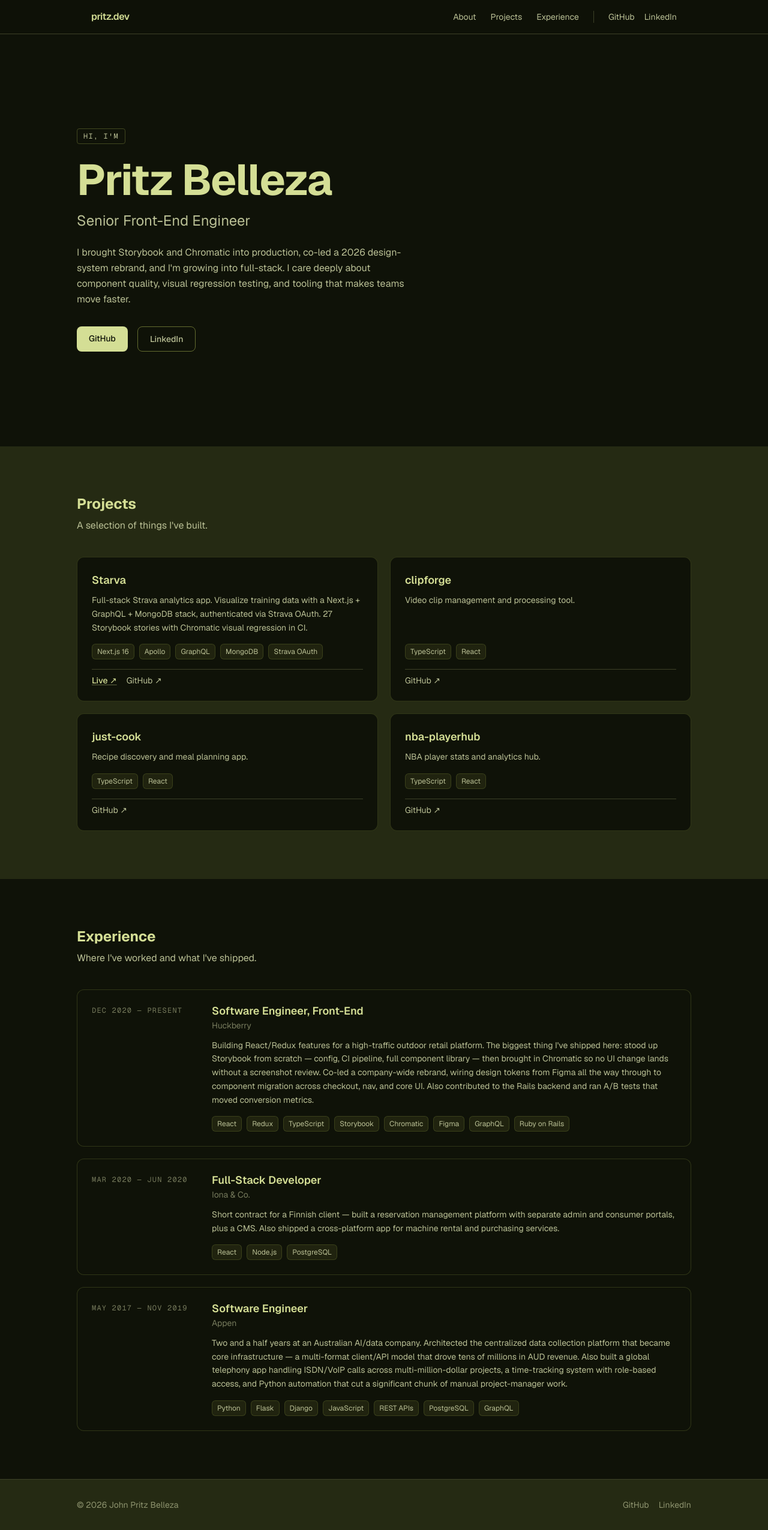
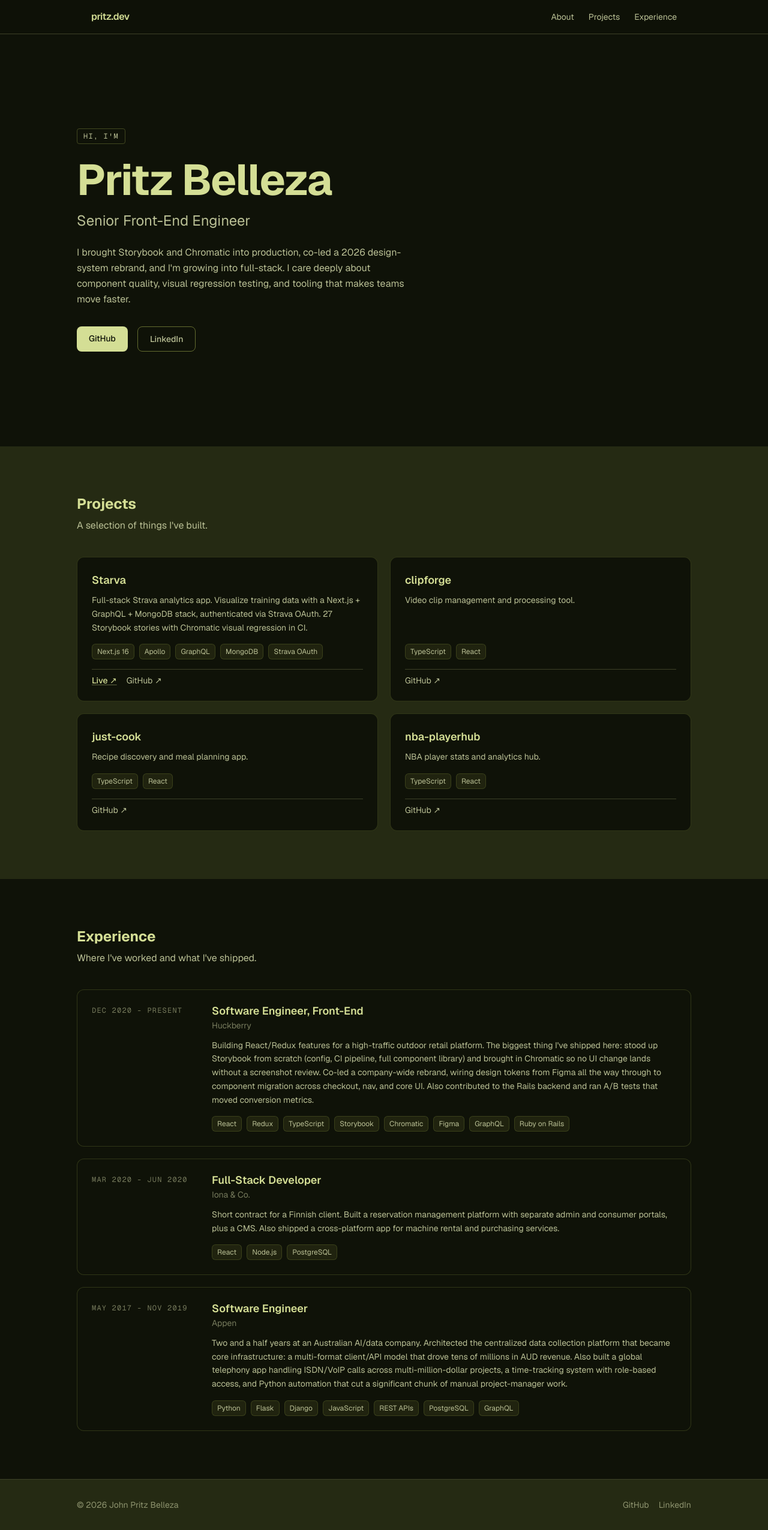
Before and after one commit to jbelleza29/jbelleza29.github.io, a Next.js app: page / in a window 1280 px wide. Shown: the whole page at 60% size. Built offline with nearby package versions, Linux system fonts and the light colour scheme.

Commit message:
remove redundant GitHub/LinkedIn from nav

```diff
--- a/src/app/layout.tsx
+++ b/src/app/layout.tsx
@@ -14,7 +14,7 @@ const geistMono = Geist_Mono({
 });
 
 export const metadata: Metadata = {
-  title: "Pritz Belleza — Senior Front-End Engineer",
+  title: "Pritz Belleza | Senior Front-End Engineer",
   description:
     "Portfolio of John Pritz Belleza, senior front-end engineer specializing in design systems, Storybook, and Chromatic.",
 };
--- a/src/components/Experience.tsx
+++ b/src/components/Experience.tsx
@@ -1,26 +1,26 @@
 const experiences = [
   {
-    years: "Dec 2020 — Present",
+    years: "Dec 2020 - Present",
     title: "Software Engineer, Front-End",
     company: "Huckberry",
     description:
-      "Building React/Redux features for a high-traffic outdoor retail platform. The biggest thing I've shipped here: stood up Storybook from scratch — config, CI pipeline, full component library — then brought in Chromatic so no UI change lands without a screenshot review. Co-led a company-wide rebrand, wiring design tokens from Figma all the way through to component migration across checkout, nav, and core UI. Also contributed to the Rails backend and ran A/B tests that moved conversion metrics.",
+      "Building React/Redux features for a high-traffic outdoor retail platform. The biggest thing I've shipped here: stood up Storybook from scratch (config, CI pipeline, full component library) and brought in Chromatic so no UI change lands without a screenshot review. Co-led a company-wide rebrand, wiring design tokens from Figma all the way through to component migration across checkout, nav, and core UI. Also contributed to the Rails backend and ran A/B tests that moved conversion metrics.",
     tech: ["React", "Redux", "TypeScript", "Storybook", "Chromatic", "Figma", "GraphQL", "Ruby on Rails"],
   },
   {
-    years: "Mar 2020 — Jun 2020",
+    years: "Mar 2020 - Jun 2020",
     title: "Full-Stack Developer",
     company: "Iona & Co.",
     description:
-      "Short contract for a Finnish client — built a reservation management platform with separate admin and consumer portals, plus a CMS. Also shipped a cross-platform app for machine rental and purchasing services.",
+      "Short contract for a Finnish client. Built a reservation management platform with separate admin and consumer portals, plus a CMS. Also shipped a cross-platform app for machine rental and purchasing services.",
     tech: ["React", "Node.js", "PostgreSQL"],
   },
   {
-    years: "May 2017 — Nov 2019",
+    years: "May 2017 - Nov 2019",
     title: "Software Engineer",
     company: "Appen",
     description:
-      "Two and a half years at an Australian AI/data company. Architected the centralized data collection platform that became core infrastructure — a multi-format client/API model that drove tens of millions in AUD revenue. Also built a global telephony app handling ISDN/VoIP calls across multi-million-dollar projects, a time-tracking system with role-based access, and Python automation that cut a significant chunk of manual project-manager work.",
+      "Two and a half years at an Australian AI/data company. Architected the centralized data collection platform that became core infrastructure: a multi-format client/API model that drove tens of millions in AUD revenue. Also built a global telephony app handling ISDN/VoIP calls across multi-million-dollar projects, a time-tracking system with role-based access, and Python automation that cut a significant chunk of manual project-manager work.",
     tech: ["Python", "Flask", "Django", "JavaScript", "REST APIs", "PostgreSQL", "GraphQL"],
   },
 ];
--- a/src/components/NavBar.tsx
+++ b/src/components/NavBar.tsx
@@ -4,8 +4,7 @@ export default function NavBar() {
       <div className="mx-auto max-w-5xl px-6 h-14 flex items-center justify-between">
         <span className="font-semibold tracking-tight text-lime">pritz.dev</span>
 
-        <div className="flex items-center gap-6 text-sm">
-          <div className="hidden sm:flex items-center gap-6 text-sage">
+        <div className="hidden sm:flex items-center gap-6 text-sm text-sage">
           <a href="#about" className="hover:text-lime transition-colors duration-200">
             About
           </a>
@@ -16,25 +15,6 @@ export default function NavBar() {
             Experience
           </a>
         </div>
-          <div className="flex items-center gap-4 text-sage border-l border-stroke pl-6">
-            <a
-              href="https://github.com/jbelleza29"
-              target="_blank"
-              rel="noopener noreferrer"
-              className="hover:text-lime transition-colors duration-200"
-            >
-              GitHub
-            </a>
-            <a
-              href="https://www.linkedin.com/in/john-pritz-belleza-a651b6126/"
-              target="_blank"
-              rel="noopener noreferrer"
-              className="hover:text-lime transition-colors duration-200"
-            >
-              LinkedIn
-            </a>
-          </div>
-        </div>
       </div>
     </nav>
   );
```
Lines whose indentation alone changed are shown as unchanged.
